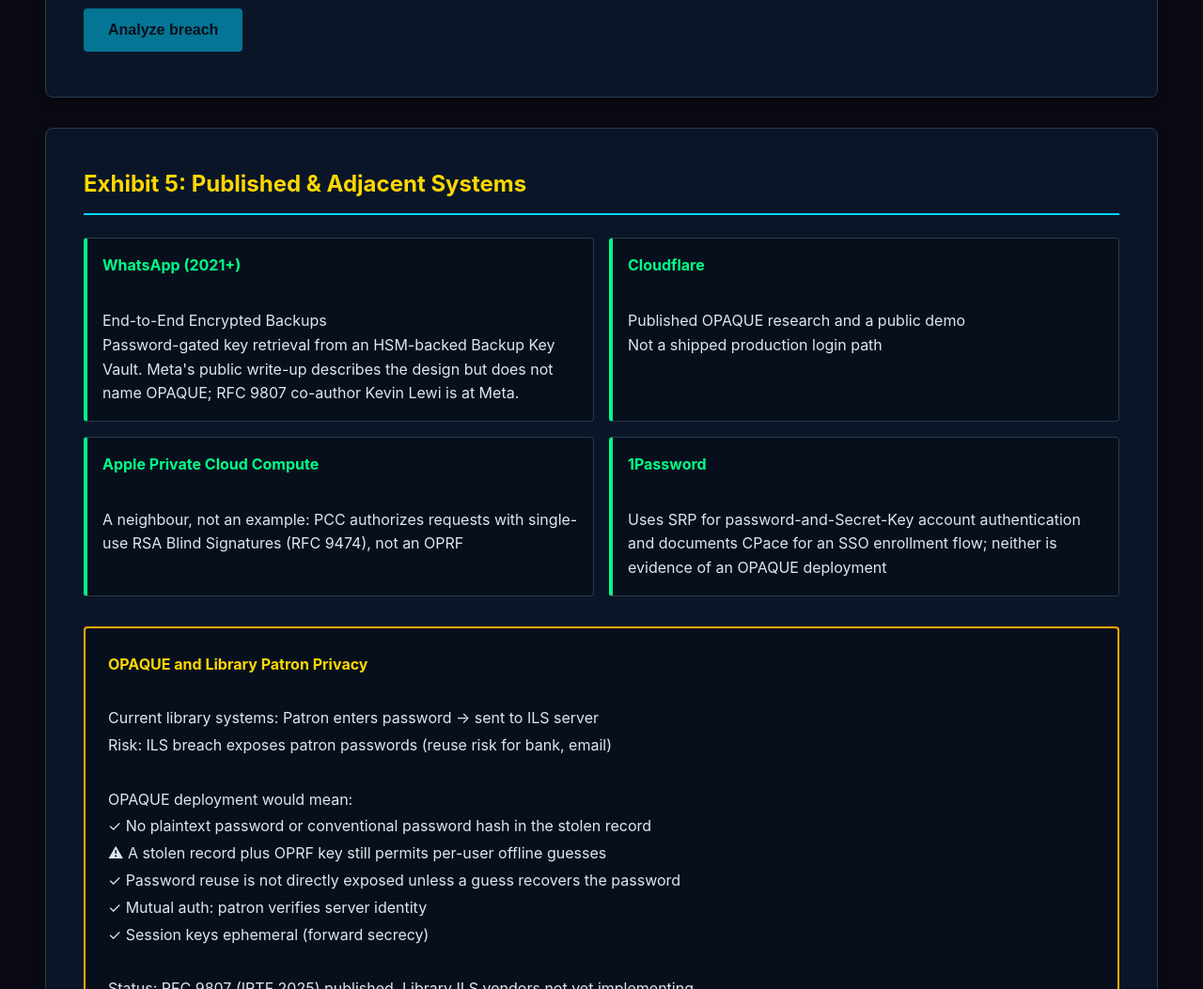
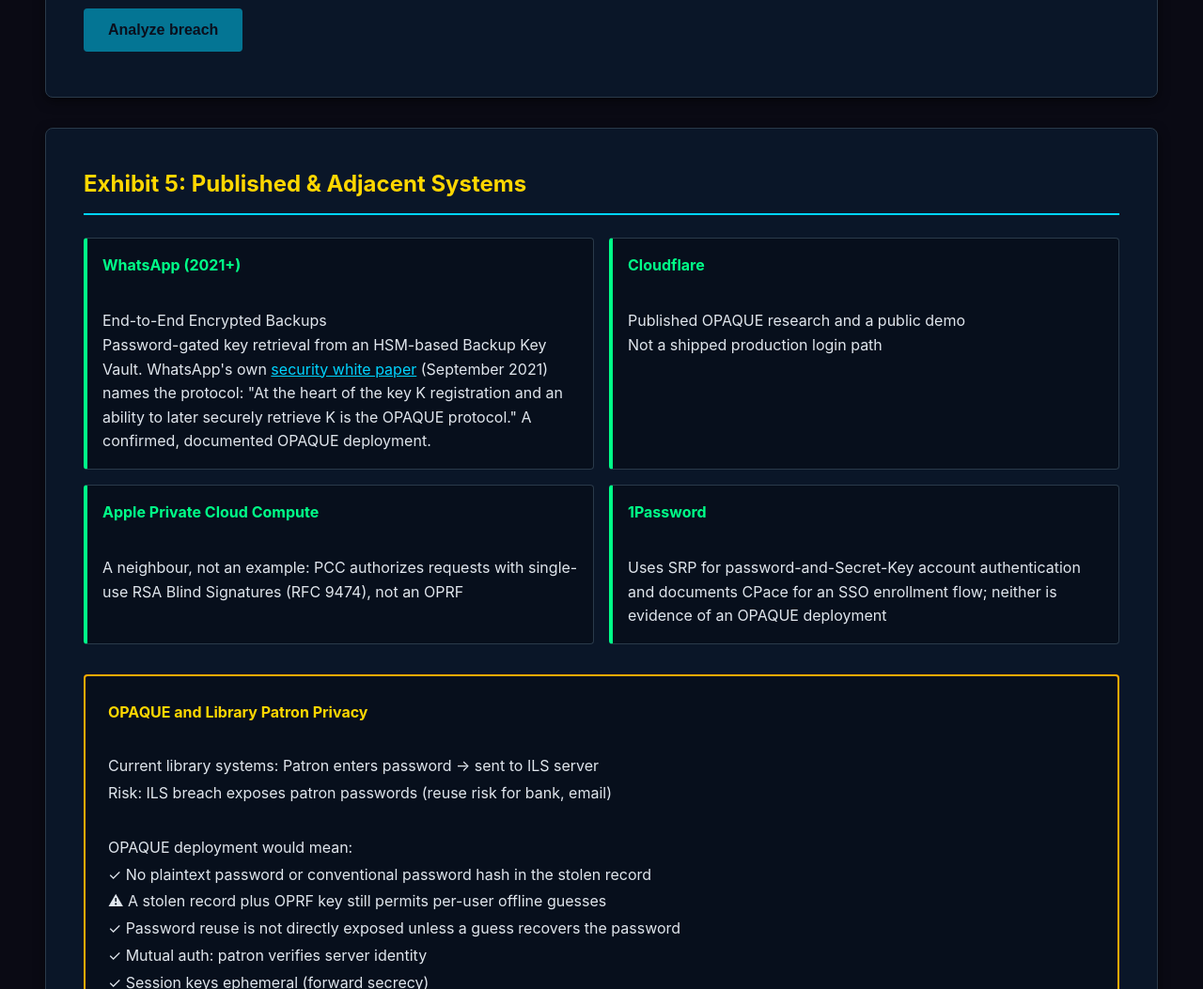
Before and after one commit to systemslibrarian/crypto-lab-opaque-gate, a website built with Vite: page index.html in a window 1280 px wide. Shown: the part 3820-4873 px from the top of the page at 94% size. Built offline with nearby package versions, Linux system fonts and the light colour scheme.

Commit message:
Cite WhatsApp's white paper as a confirmed OPAQUE deployment
The README and the Exhibit 5 WhatsApp card said Meta's engineering post
describes End-to-End Encrypted Backups without naming OPAQUE, so the lab
treated WhatsApp as "adjacent rather than a confirmed deployment". That
rested on the wrong document. WhatsApp's own white paper, "Security of
End-to-End Encrypted Backups" (Version 1, 10 September 2021; Version 3,
updated 8 October 2026), names it: "At the heart of the key K registration
and an ability to later securely retrieve K is the OPAQUE protocol", and
key retrieval is "an OPAQUE login operation". Both copies now quote the
white paper and call WhatsApp a confirmed, documented OPAQUE deployment;
the README adds a dated review note. The claims regression pins the new
wording and rejects the old "does not name OPAQUE" text (verified to fail
against the old wording). The in-card citation link reuses the footer
link styling so it clears the contrast gates.

Sources:
https://www.whatsapp.com/security/WhatsApp_Security_Encrypted_Backups_Whitepaper.pdf
https://web.archive.org/web/20211006120849id_/https://www.whatsapp.com/security/WhatsApp_Security_Encrypted_Backups_Whitepaper.pdf
https://engineering.fb.com/2021/09/10/security/whatsapp-e2ee-backups/

Co-Authored-By: Claude Fable 5.1 <noreply@anthropic.com>

```diff
--- a/src/main.ts
+++ b/src/main.ts
@@ -2011,9 +2011,11 @@ function createExhibit5(): HTMLElement {
     <div class="deployment">
       <strong>WhatsApp (2021+)</strong><br />
       End-to-End Encrypted Backups<br />
-      Password-gated key retrieval from an HSM-backed Backup Key Vault. Meta's public
-      write-up describes the design but does not name OPAQUE; RFC 9807 co-author
-      Kevin Lewi is at Meta.
+      Password-gated key retrieval from an HSM-based Backup Key Vault. WhatsApp's own
+      <a href="https://www.whatsapp.com/security/WhatsApp_Security_Encrypted_Backups_Whitepaper.pdf">security
+      white paper</a> (September 2021) names the protocol: "At the heart of the key K
+      registration and an ability to later securely retrieve K is the OPAQUE protocol."
+      A confirmed, documented OPAQUE deployment.
     </div>
     <div class="deployment">
       <strong>Cloudflare</strong><br />
--- a/src/style.css
+++ b/src/style.css
@@ -965,14 +965,18 @@ footer p {
 /* Related-demos links sit inline in a paragraph. Give them an accessible
    accent color (default UA link blue fails contrast on the near-black footer)
    plus a persistent underline so they're distinguishable by more than color
-   alone (WCAG 1.4.1 link-in-text-block). */
-footer a {
+   alone (WCAG 1.4.1 link-in-text-block). The Exhibit 5 source citation
+   link inside a deployment card shares the same treatment. */
+footer a,
+.deployment a {
   color: var(--color-accent);
   text-decoration: underline;
 }
 
 footer a:hover,
-footer a:focus {
+footer a:focus,
+.deployment a:hover,
+.deployment a:focus {
   color: var(--color-accent-secondary);
 }
 
```
Also changed, not shown: e2e/claims.spec.ts (+2 -0 lines), README.md.
